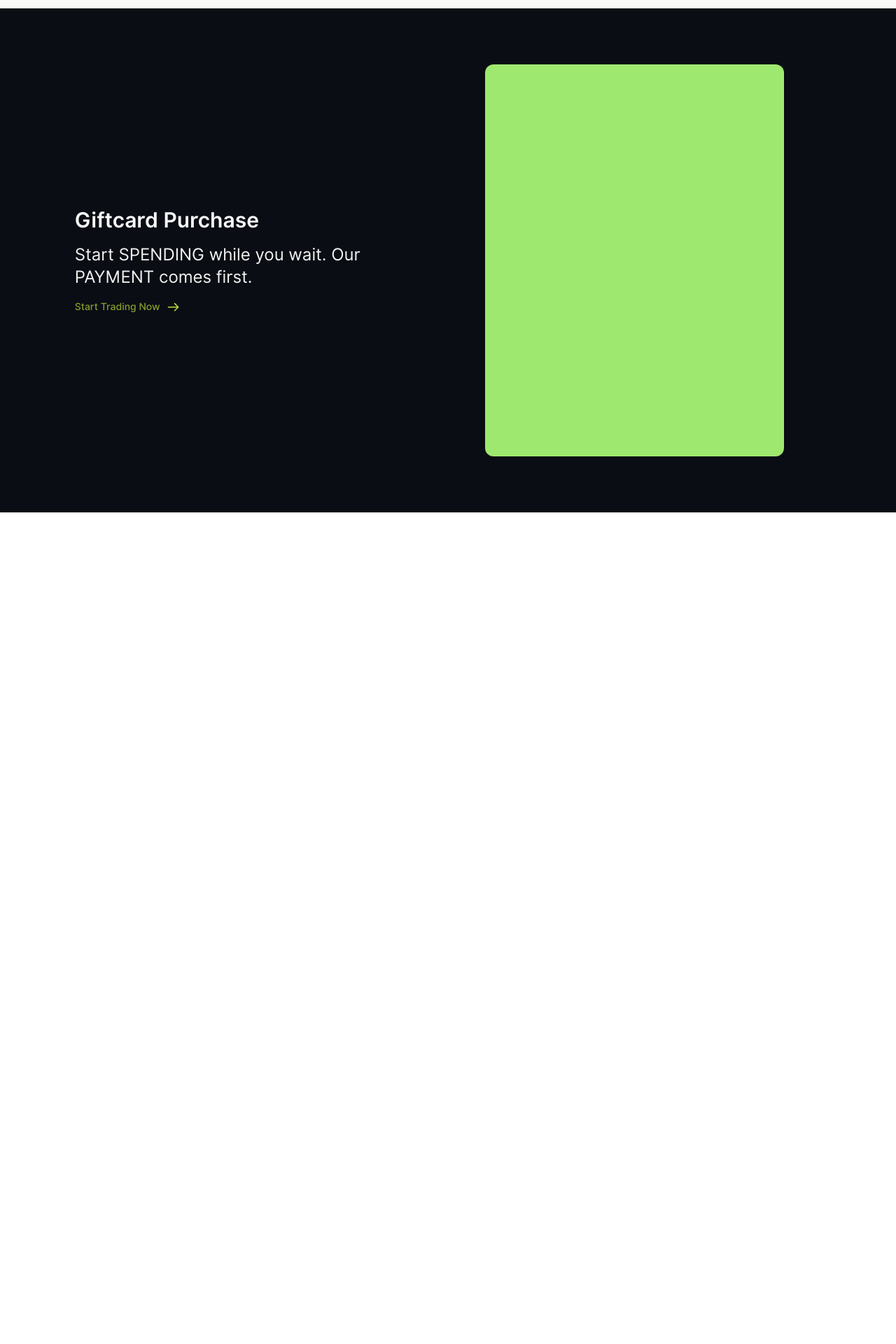
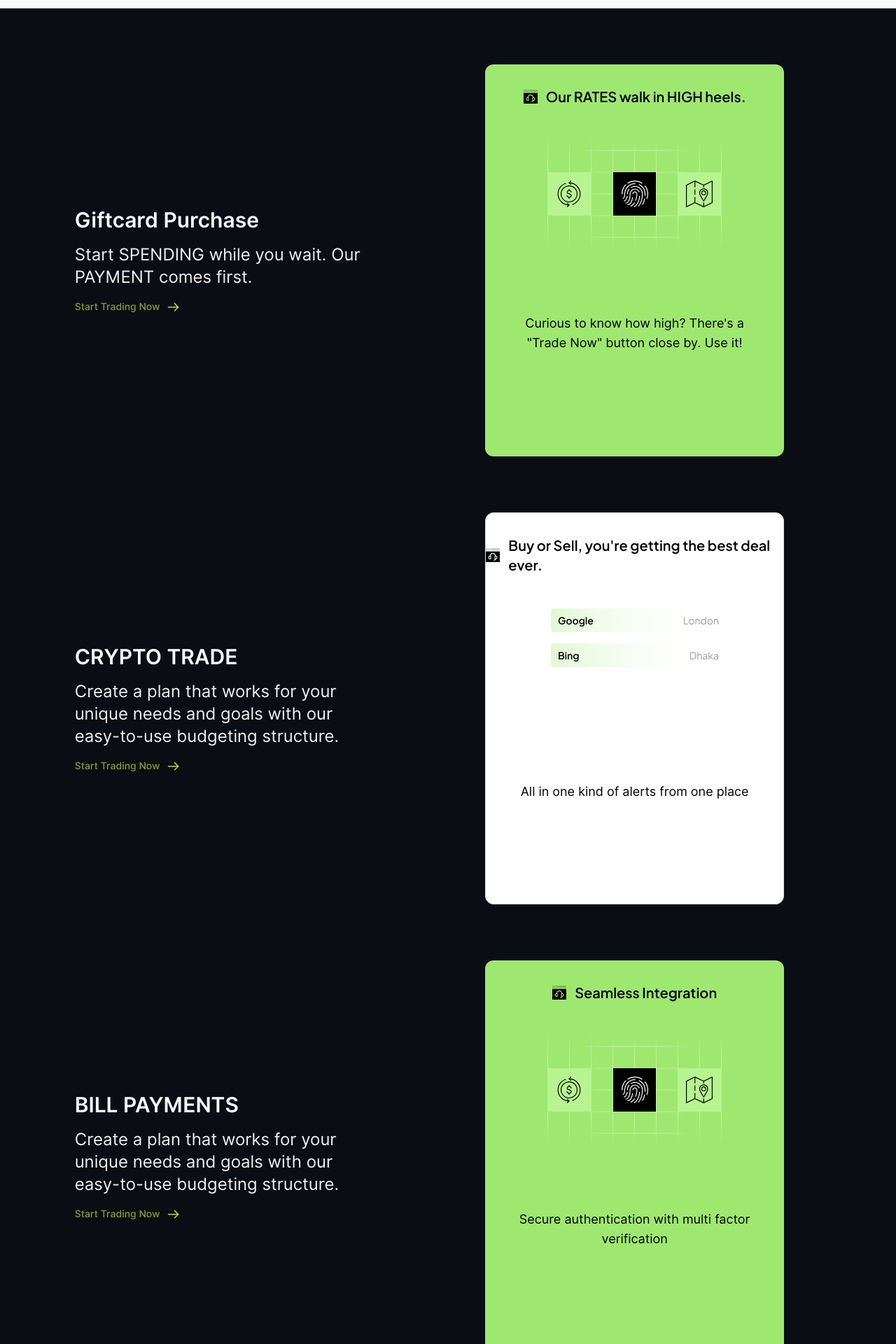
Before and after one commit to oluwaferanmi12/bayfi-fe, a Next.js app: page /what-we-do in a window 1280 px wide. Shown: the part 1300-3220 px from the top of the page at 70% size. Before the commit the page ends 2032 px from the top, so only its background shows below. Built offline with nearby package versions, Linux system fonts and the light colour scheme; what @ant-design/nextjs-registry would draw is missing.

Commit message:
what we do continuation

```diff
--- a/src/app/(landing-pages)/what-we-do/page.tsx
+++ b/src/app/(landing-pages)/what-we-do/page.tsx
@@ -11,6 +11,9 @@ import badge from "@/assets/svg/shieldBadge.svg";
 import riskyIcon from "@/assets/svg/risky-icon.svg";
 import arrowRightGreen from "@/assets/svg/arrow-right-green.svg";
 import Link from "next/link";
+import headPhonIcon from "@/assets/svg/headphone-icon.svg";
+import seamlessIntegration from "@/assets/svg/seamless-integration.svg";
+import googleBing from "@/assets/svg/google-bing-card.svg";
 
 const WhatWeDo = () => {
   const router = useRouter();
@@ -119,7 +122,7 @@ const WhatWeDo = () => {
       </section>
       <section className="bg-[#0A0D14] py-20">
         <GeneralLandingPageWrapper>
-          <Row align={"middle"}>
+          <Row align={"middle"} className="mb-20">
             <Col xs={12}>
               <div>
                 <h1 className="text-[#F9F9F9] text-3xl font-inter-semibold">
@@ -139,8 +142,102 @@ const WhatWeDo = () => {
               </div>
             </Col>
             <Col xs={12}>
-              <div className="min-h-[560px] bg-[#9FE870] rounded-xl w-4/5 mx-auto">
-
+              <div className="min-h-[560px] bg-[#9FE870] py-8 flex flex-col  items-center rounded-xl w-4/5 mx-auto">
+                <div className="flex items-center gap-3">
+                  <Image src={headPhonIcon} alt="" />
+                  <p className="font-jakarta-semibold text-xl">
+                    Our RATES walk in HIGH heels.
+                  </p>
+                </div>
+                <div className="my-12 h-[200px]">
+                  <Image src={seamlessIntegration} alt="" />
+                </div>
+                <div className="w-4/5">
+                  <p className="text-center font-inter-regular text-lg">
+                    {`Curious to know how high? There's a "Trade Now" button close
+                    by. Use it!`}
+                  </p>
+                </div>
+              </div>
+            </Col>
+          </Row>
+          <Row align={"middle"} className="mb-20">
+            <Col xs={12}>
+              <div>
+                <h1 className="text-[#F9F9F9] text-3xl font-inter-semibold">
+                  CRYPTO TRADE
+                </h1>
+                <p className="my-4 font-inter-regular text-[#F2F2F2] text-2xl w-4/5">
+                  Create a plan that works for your unique needs and goals with
+                  our easy-to-use budgeting structure.
+                </p>
+                <Link href={"/login"}>
+                  <button className="flex items-center gap-2 mt-4">
+                    <p className="text-[#879D29] font-inter-medium">
+                      Start Trading Now
+                    </p>
+                    <Image src={arrowRightGreen} alt="" />
+                  </button>
+                </Link>
+              </div>
+            </Col>
+            <Col xs={12}>
+              <div className="min-h-[560px] bg-[#FFFFFF] border border-[#DEDEDE] py-8 flex flex-col  items-center rounded-xl w-4/5 mx-auto">
+                <div className="flex items-center gap-3">
+                  <Image src={headPhonIcon} alt="" />
+                  <p className="font-jakarta-semibold text-xl">
+                    {`Buy or Sell, you're getting the best deal ever.`}
+                  </p>
+                </div>
+                <div className="my-12 h-[200px]">
+                  <Image src={googleBing} alt="" />
+                </div>
+                <div className="w-4/5">
+                  <p className="text-center font-inter-regular text-lg">
+                    {`All in one kind of alerts from
+one place`}
+                  </p>
+                </div>
+              </div>
+            </Col>
+          </Row>
+          <Row align={"middle"} className="mb-20">
+            <Col xs={12}>
+              <div>
+                <h1 className="text-[#F9F9F9] text-3xl font-inter-semibold">
+                  BILL PAYMENTS
+                </h1>
+                <p className="my-4 font-inter-regular text-[#F2F2F2] text-2xl w-4/5">
+                  Create a plan that works for your unique needs and goals with
+                  our easy-to-use budgeting structure.
+                </p>
+                <Link href={"/login"}>
+                  <button className="flex items-center gap-2 mt-4">
+                    <p className="text-[#879D29] font-inter-medium">
+                      Start Trading Now
+                    </p>
+                    <Image src={arrowRightGreen} alt="" />
+                  </button>
+                </Link>
+              </div>
+            </Col>
+            <Col xs={12}>
+              <div className="min-h-[560px] bg-[#9FE870] py-8 flex flex-col  items-center rounded-xl w-4/5 mx-auto">
+                <div className="flex items-center gap-3">
+                  <Image src={headPhonIcon} alt="" />
+                  <p className="font-jakarta-semibold text-xl">
+                    Seamless Integration
+                  </p>
+                </div>
+                <div className="my-12 h-[200px]">
+                  <Image src={seamlessIntegration} alt="" />
+                </div>
+                <div className="w-4/5">
+                  <p className="text-center font-inter-regular text-lg">
+                    {`Secure authentication with
+multi factor verification`}
+                  </p>
+                </div>
               </div>
             </Col>
           </Row>
```
Also changed, not shown: src/assets/svg/google-bing-card.svg (added).
